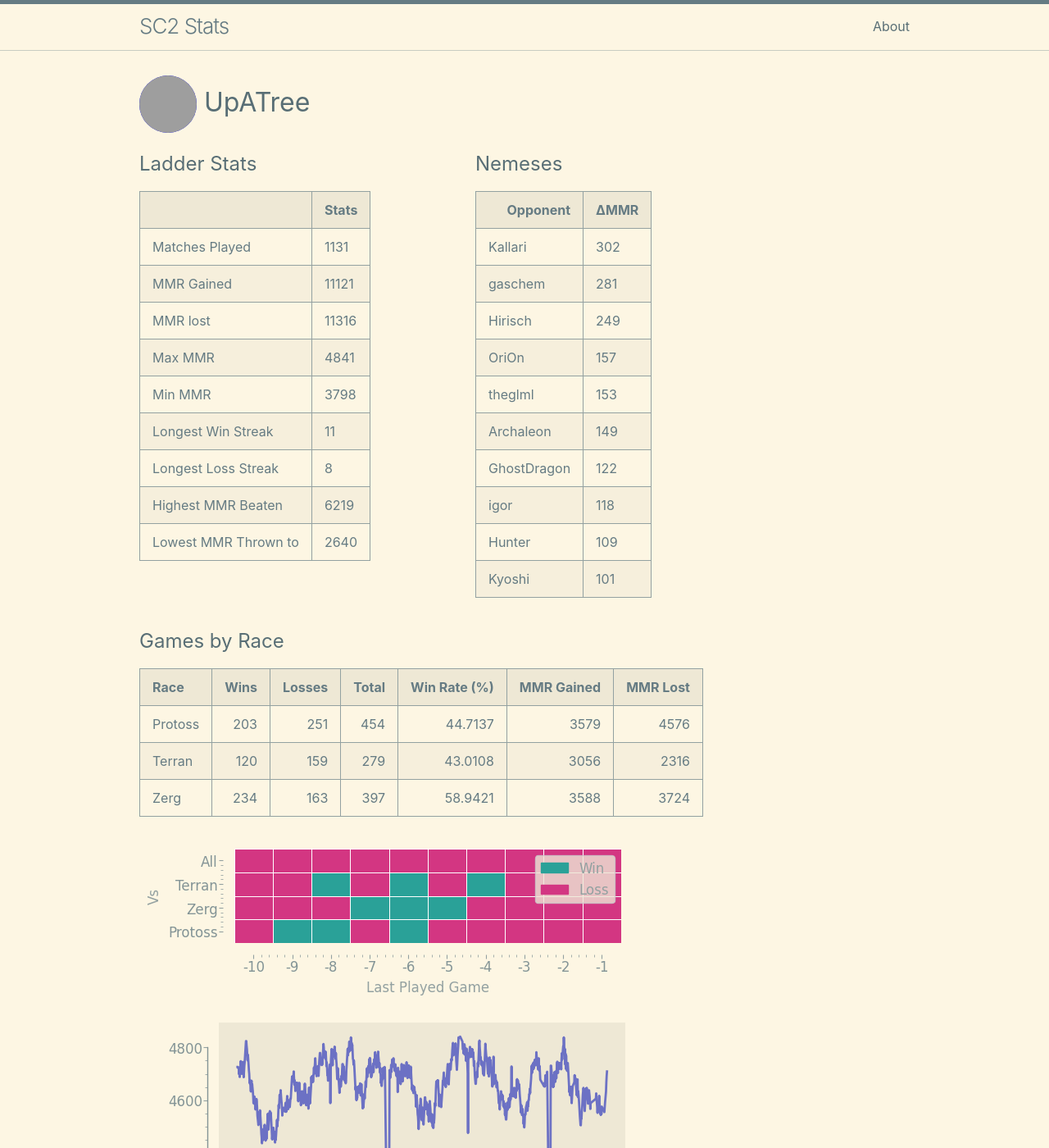
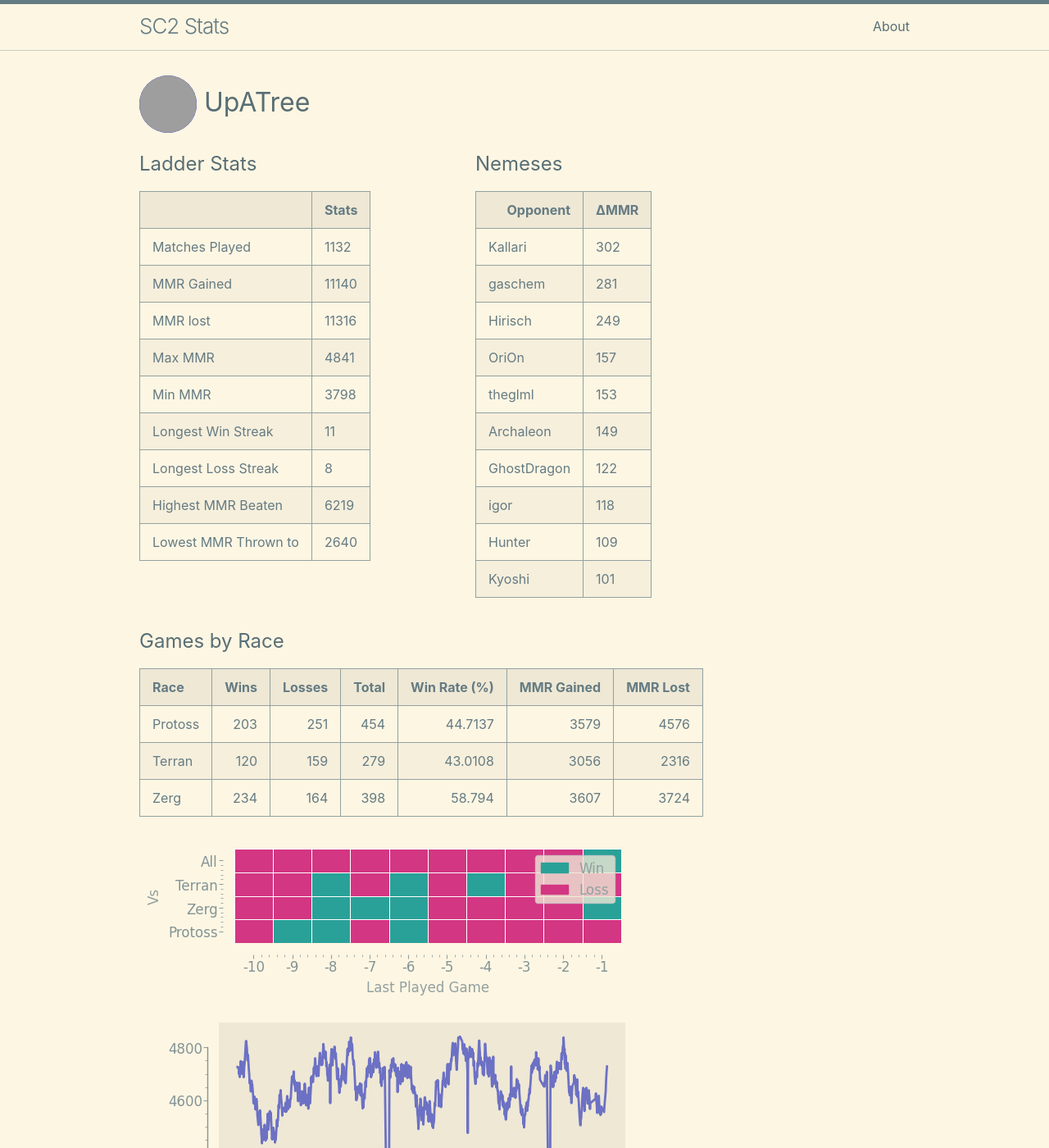
Before and after one commit to kylermurphy/UpATree, a Jekyll site: the page built from docs/index.md, in a window 1280 px wide and 1400 px high. Shown: the whole window at 82% size. Built offline with Jekyll 4.4.1, drawn with Linux system fonts in a browser that asks for light colours; grey boxes are pictures that could not be loaded.

Commit message:
running on push

```diff
--- a/docs/index.md
+++ b/docs/index.md
@@ -18,11 +18,11 @@ layout: home
   <tbody>
     <tr>
       <td>Matches Played</td>
-      <td>1131</td>
+      <td>1132</td>
     </tr>
     <tr>
       <td>MMR Gained</td>
-      <td>11121</td>
+      <td>11140</td>
     </tr>
     <tr>
       <td>MMR lost</td>
@@ -116,7 +116,7 @@ layout: home
 |:--------|-------:|---------:|--------:|---------------:|-------------:|-----------:|
 | Protoss |    203 |      251 |     454 |        44.7137 |         3579 |       4576 |
 | Terran  |    120 |      159 |     279 |        43.0108 |         3056 |       2316 |
-| Zerg    |    234 |      163 |     397 |        58.9421 |         3588 |       3724 |
+| Zerg    |    234 |      164 |     398 |        58.794  |         3607 |       3724 |
 
 ![Games by Race](./assets/gm_hist.png)
 
--- a/log.txt
+++ b/log.txt
@@ -350,3 +350,4 @@ Writing a log file 2025-03-08 18:23:30.
 Writing a log file 2025-03-08 18:48:19.
 Writing a log file 2025-03-08 19:15:10.
 Writing a log file 2025-03-08 19:27:48.
+Writing a log file 2025-03-08 19:48:10.
```
Also changed, not shown: docs/assets/MMR.png, docs/assets/daily.png, docs/assets/gm_hist.png, docs/assets/r_wrt.png, 1 other file.
